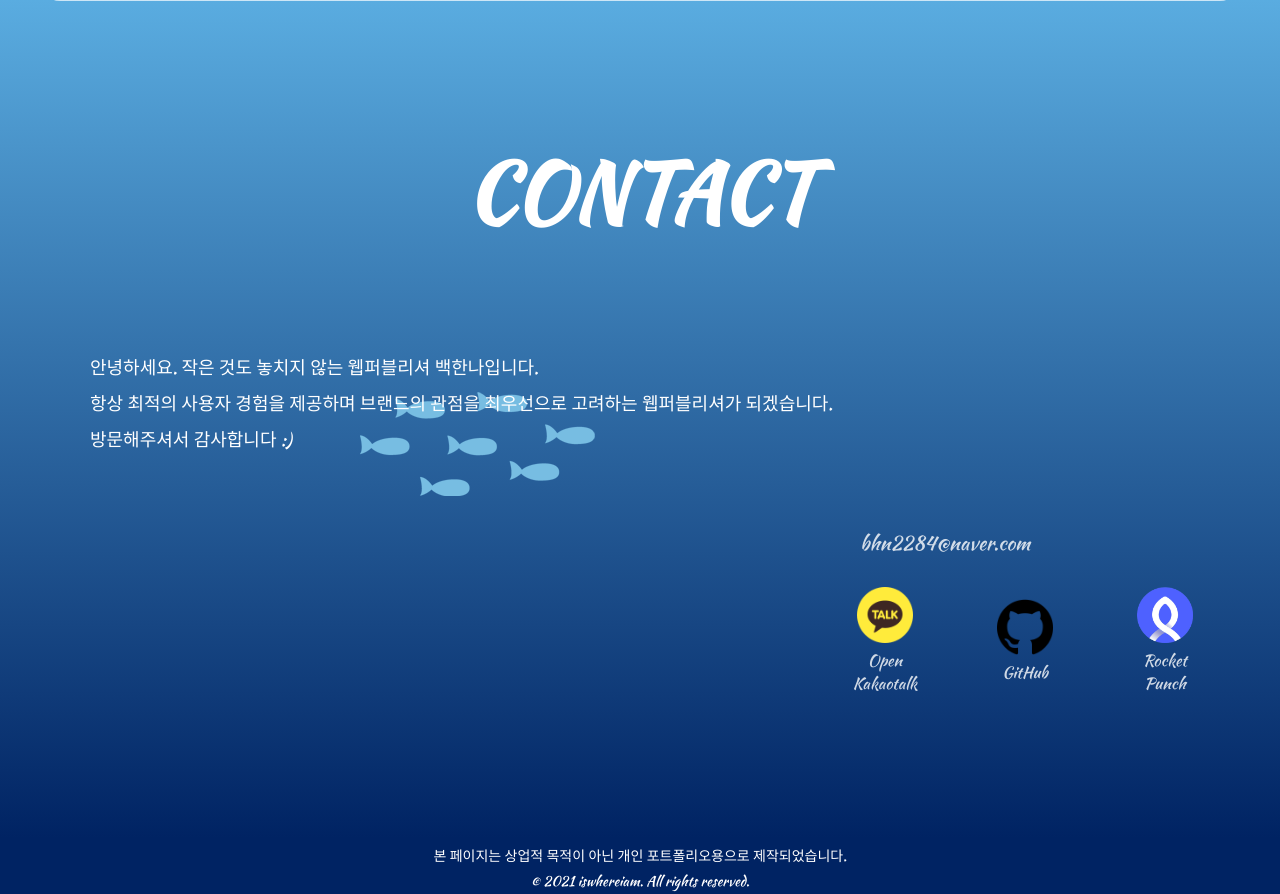
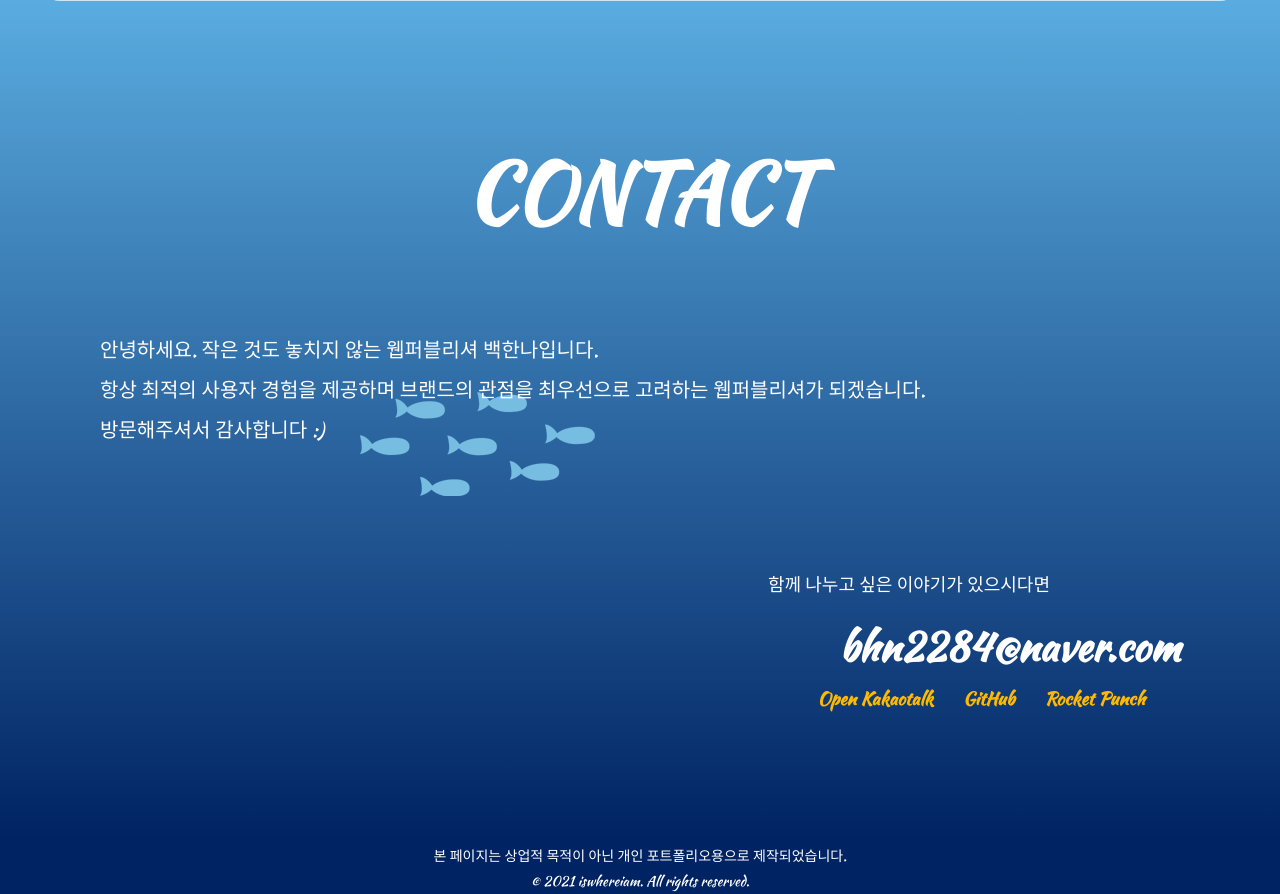
Before and after one commit to bhn2284/portfolio, a PHP site: page / in a window 1280 px wide. Shown: the part 2644-3538 px from the top of the page. Run offline with PHP 8.4, Linux system fonts and the light colour scheme; some web fonts are replaced.

Commit message:
대공사

```diff
--- a/css/style.css
+++ b/css/style.css
@@ -297,7 +297,7 @@ h2 {
   left: -5%;
   width: 0;
   height: 50%;
-  background-color: rgba(255, 255, 255, 0.6);
+  background-color: #ffba00;
   -webkit-transition: all .3s ease-in-out;
   transition: all .3s ease-in-out;
   z-index: -1;
@@ -406,81 +406,68 @@ h2 {
 }
 
 .contact h2 {
-  color: white;
+  color: #fff;
 }
 
 .contact .contact-wrap {
-  display: -webkit-box;
-  display: -ms-flexbox;
-  display: flex;
-  -webkit-box-orient: vertical;
-  -webkit-box-direction: normal;
-      -ms-flex-direction: column;
-          flex-direction: column;
+  width: 90%;
+  margin: 0 auto;
+  display: block;
 }
 
-.contact .intro {
-  padding: 50px;
-  width: 100%;
+.contact .contact-wrap .contact-text p {
+  color: #fff;
+  font-size: 20px;
+  line-height: 200%;
+  margin-top: 30px;
 }
 
-.contact .intro p {
+.contact .contact-wrap .contact-info {
+  position: relative;
+}
+
+.contact .contact-wrap .contact-info .contact-title {
   color: #fff;
   font-size: 18px;
-  line-height: 200%;
+  text-align: right;
+  margin: 120px 130px 0 0;
 }
 
-.contact .intro ul {
-  position: absolute;
-  right: 35px;
-  margin-top: 30px;
-  width: 30%;
-  display: -webkit-box;
-  display: -ms-flexbox;
-  display: flex;
-  text-align: right;
-  -webkit-box-pack: justify;
-      -ms-flex-pack: justify;
-          justify-content: space-between;
-  font-size: 18px;
-}
-
-.contact .intro ul li {
-  display: -webkit-box;
-  display: -ms-flexbox;
-  display: flex;
-  -webkit-box-orient: horizontal;
-  -webkit-box-direction: normal;
-      -ms-flex-direction: row;
-          flex-direction: row;
-  text-align: center;
-  -webkit-box-align: center;
-      -ms-flex-align: center;
-          align-items: center;
-  -webkit-box-pack: justify;
-      -ms-flex-pack: justify;
-          justify-content: space-between;
-}
-
-.contact .intro a {
-  display: block;
-  width: 80px;
-  color: rgba(255, 255, 255, 0.8);
+.contact .contact-wrap .contact-info a {
+  float: right;
+  color: #ffba00;
   font-size: 16px;
 }
 
-.contact .intro a img {
-  width: 70%;
+.contact .contact-wrap .contact-info a.contact-email {
+  padding-top: 20px;
+  font-size: 40px;
+  font-weight: 600;
+  color: #fff;
+  -webkit-transition: all .3s;
+  transition: all .3s;
 }
 
-.contact .intro a:hover {
-  color: #fff;
+.contact .contact-wrap .contact-info a.contact-email:hover, .contact .contact-wrap .contact-info a.contact-email:focus {
+  color: #ffba00;
+  -webkit-transform: scale(0.98);
+          transform: scale(0.98);
 }
 
-.contact .intro a.email {
-  margin-top: 70px;
-  margin-left: 70%;
-  font-size: 20px;
+.contact .contact-wrap .contact-info ul {
+  position: absolute;
+  right: 20px;
+  top: 100px;
+}
+
+.contact .contact-wrap .contact-info ul li {
+  float: left;
+  padding: 15px;
+  font-weight: 600;
+}
+
+.contact .contact-wrap .contact-info ul li a {
+  font-size: 18px;
 }
 
 .fish {
--- a/css/style.scss
+++ b/css/style.scss
@@ -144,7 +144,7 @@ h2{
         li{
             a{
                 display: block; position:relative; z-index:3;
-                &:after{content:''; display: block; position:absolute; top:40%; left:-5%; width:0; height:50%; background-color:rgba(255,255,255,.6); transition: all .3s ease-in-out; z-index:-1;}
+                &:after{content:''; display: block; position:absolute; top:40%; left:-5%; width:0; height:50%; background-color:#ffba00; transition: all .3s ease-in-out; z-index:-1;}
             }
             &.on a:after, a:hover:after{width:110%;}
         }
@@ -196,36 +196,48 @@ h2{
     }
 }
 .contact{
-    h2{color:white;}
-    .contact-wrap{display: flex; flex-direction:column;}
-    .intro{
-        padding:50px; width:100%;
-        p{color:#fff; font-size:18px; line-height:200%}
-        ul{
-            position:absolute;
-            right:35px;
-            margin-top:30px;
-            width:30%;
-            display:flex;
-            text-align: right;
-            justify-content:space-between;
-            font-size:18px;
-            li{
-                display: flex;
-                flex-direction:row;
-                text-align: center;
-                align-items: center;
-                justify-content:space-between;
+    h2{color:#fff;}
+    .contact-wrap{width:90%; margin:0 auto; display: block;
+        .contact-text{
+            p{color:#fff; font-size:20px; line-height:200%; margin-top:30px;}
+        }
+        .contact-info{
+            position:relative;
+            .contact-title{
+                color:#fff;
+                font-size:18px;
+                text-align:right;
+                margin:120px 130px 0 0;
             }
-        }
-        a{
-            display:block;
-            width:80px;
-            color:rgba(255,255,255,0.8);
-            font-size:16px;
-            img{width:70%}
-            &:hover{color:#fff}
-            &.email{margin-top:70px; margin-left:70%; font-size:20px;}
+            a{
+                float: right;
+                color:#ffba00;
+                font-size:16px;
+                &.contact-email{
+                    padding-top:20px;
+                    font-size:40px;
+                    font-weight:600;
+                    color:#fff;
+                    transition:all .3s;
+                    &:hover,&:focus{
+                        color:#ffba00;
+                        transform:scale(.98);
+                    }
+                }
+            }
+            ul{
+                position:absolute;
+                right:20px;
+                top:100px;
+                li{
+                    float:left;
+                    padding:15px;
+                    font-weight:600;
+                    a{
+                        font-size:18px;
+                    }
+                }
+            }
         }
     }
 }
--- a/index.html
+++ b/index.html
@@ -6,7 +6,7 @@
     <meta name="viewport" content="width=device-width, initial-scale=1.0">
     <meta name='Title' content='Web publisher Portfolio | 백한나, 웹퍼블리셔 포트폴리오'>
 	<meta name='Subject' content='Web publisher Portfolio | 백한나, 웹퍼블리셔 포트폴리오'>
-	<meta name='Keywords' content='웹퍼블리셔, 웹퍼블리셔 포트폴리오, 포트폴리오, Web publisher Portfolio'>
+	<meta name='Keywords' content='웹디자인, 웹디자이너, 웹퍼블리셔, 웹퍼블리셔 포트폴리오, 포트폴리오, Web publisher Portfolio'>
 	<meta name='Author' content='hanna'>
 	<meta name='Publisher' content='hanna'>
 	<meta name='Description' content='신입 웹퍼블리셔 백한나입니다.'>
@@ -218,16 +218,19 @@
             <section id="contact" class="contact">
                 <div class="fish fish1"></div>
                 <div class="fish fish2"></div>
-                <div class="container">
+                <div class="container cf">
                     <h2>CONTACT</h2>
                     <div class="contact-wrap">
-                        <div class="intro">
+                        <div class="contact-text">
                             <p>안녕하세요. 작은 것도 놓치지 않는 웹퍼블리셔 백한나입니다.<br>항상 최적의 사용자 경험을 제공하며 브랜드의 관점을 최우선으로 고려하는 웹퍼블리셔가 되겠습니다.<br>방문해주셔서 감사합니다 :)</p>
-                            <a href="mailto:bhn2284@naver.com" class="email" target="_blank" title="메일 보내기">bhn2284@naver.com</a>
+                        </div>
+                        <div class="contact-info">
+                            <h3 class="contact-title">함께 나누고 싶은 이야기가 있으시다면</h3>
+                            <a href="mailto:bhn2284@naver.com" class="contact-email" target="_blank" title="메일 보내기">bhn2284@naver.com</a>
                             <ul>
-                                <li><a href="https://open.kakao.com/o/slPYdFEd" target="_blank"><img src="img/kakaotalk.png" alt="kakaotalk">Open Kakaotalk</a></li>
-                                <li><a href="https://github.com/iswhereiam" target="_blank"><img src="img/github.png" alt="github">GitHub</a></li>
-                                <li><a href="https://www.rocketpunch.com/@bhn2284" target="_blank"><img src="img/rocket.png" alt="rocket">Rocket Punch</a></li>
+                                <li><a href="https://open.kakao.com/o/slPYdFEd" target="_blank">Open Kakaotalk</a></li>
+                                <li><a href="https://github.com/iswhereiam" target="_blank">GitHub</a></li>
+                                <li><a href="https://www.rocketpunch.com/@bhn2284" target="_blank">Rocket Punch</a></li>
                             </ul>
                         </div>
                     </div>
--- a/js/script.js
+++ b/js/script.js
@@ -23,6 +23,7 @@ $(window).scroll(function(){
             menu.eq(i).addClass('on');
         }
     });
+
 });
 
 // project tab menu
```
Also changed, not shown: img/github.png (deleted), img/kakaotalk.png (deleted), img/rocket.png (deleted), 1 other file.
